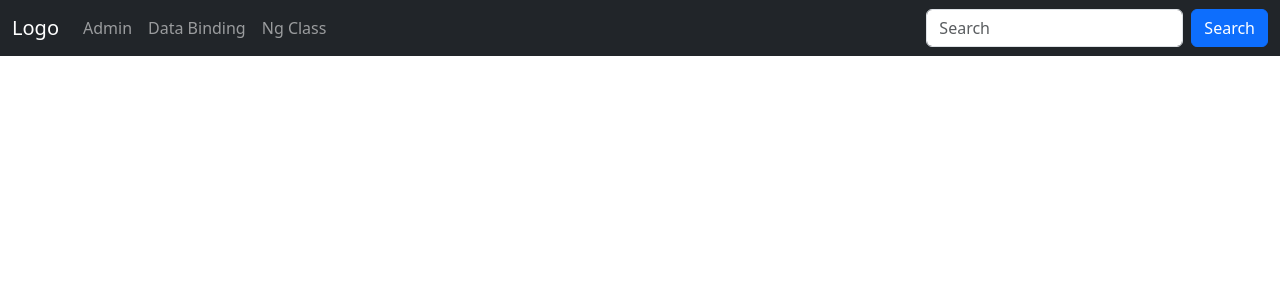
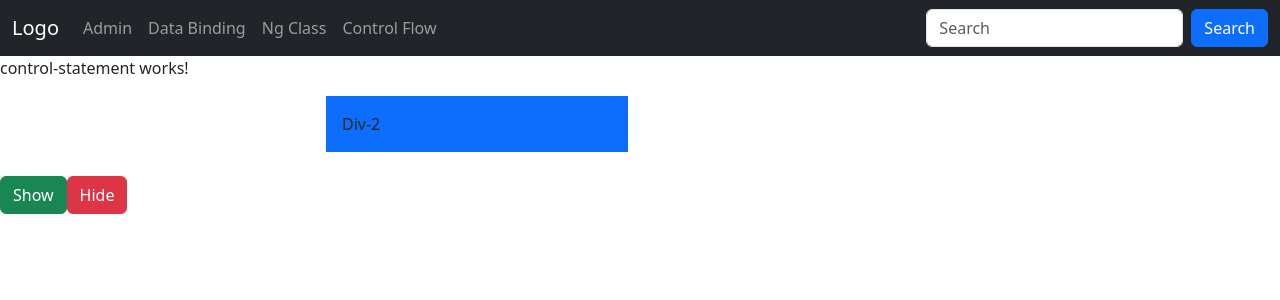
Before and after one commit to moh-faisal85/AngularJS, an Angular app in the folder Training.Angular19.Project/: page /control-faisal in a window 1280 px wide. Before the commit this address led to /. Shown: the top 300 px of the page. Built offline with nearby package versions, Linux system fonts and the light colour scheme.

Commit message:
Part-6-Angular19-@if Directive Implementation-Hide & Show

```diff
--- a/Training.Angular19.Project/src/app/app.component.html
+++ b/Training.Angular19.Project/src/app/app.component.html
@@ -65,6 +65,9 @@
           <li class="nav-item">
             <a class="nav-link" routerLink="ng-class">Ng Class</a>
           </li>
+          <li class="nav-item">
+            <a class="nav-link" routerLink="control-faisal">Control Flow</a>
+          </li>
         </ul>
         <form class="d-flex">
           <input class="form-control me-2" type="text" placeholder="Search">
--- a/Training.Angular19.Project/src/app/app.routes.ts
+++ b/Training.Angular19.Project/src/app/app.routes.ts
@@ -23,7 +23,7 @@ export const routes: Routes = [
         component:NgClassComponent
     },
     {
-        path:'control-flow',
+        path:'control-faisal',
         component:ControlStatementComponent
     },
 ];
--- a/Training.Angular19.Project/src/app/components/control-statement/control-statement.component.html
+++ b/Training.Angular19.Project/src/app/components/control-statement/control-statement.component.html
@@ -1 +1,19 @@
 <p>control-statement works!</p>
+<div class="row">
+    <div class="col-3">
+        @if(div1Visible == true)
+        {
+        <div class="bg-success p-3">Div-1</div>
+        }
+    </div>
+    <div class="col-3">
+        <div class="bg-primary p-3">Div-2</div>
+    </div>
+    <div class="row pt-4">
+        <div class="col-3">
+            <button class="btn btn-success" (click)="hideShowDiv1(true)">Show</button>
+            <button class="btn btn-danger" (click)="hideShowDiv1(false)">Hide</button>
+        </div>
+    </div>
+
+</div>
--- a/Training.Angular19.Project/src/app/components/control-statement/control-statement.component.ts
+++ b/Training.Angular19.Project/src/app/components/control-statement/control-statement.component.ts
@@ -7,5 +7,9 @@ import { Component } from '@angular/core';
   styleUrl: './control-statement.component.css'
 })
 export class ControlStatementComponent {
-
+div1Visible:boolean = false;
+hideShowDiv1(isShow:boolean)
+{
+this.div1Visible=isShow;
 }
+}
```
